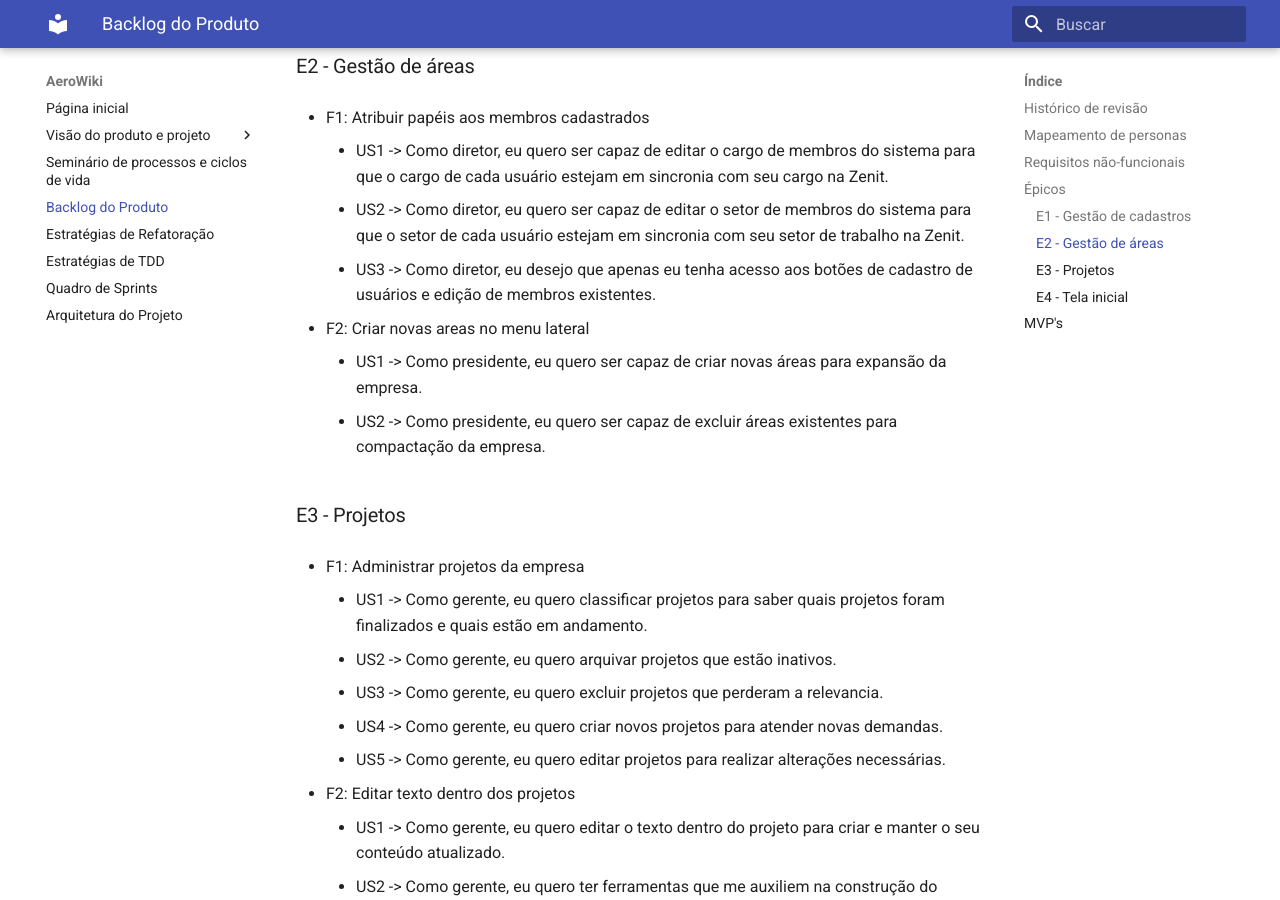
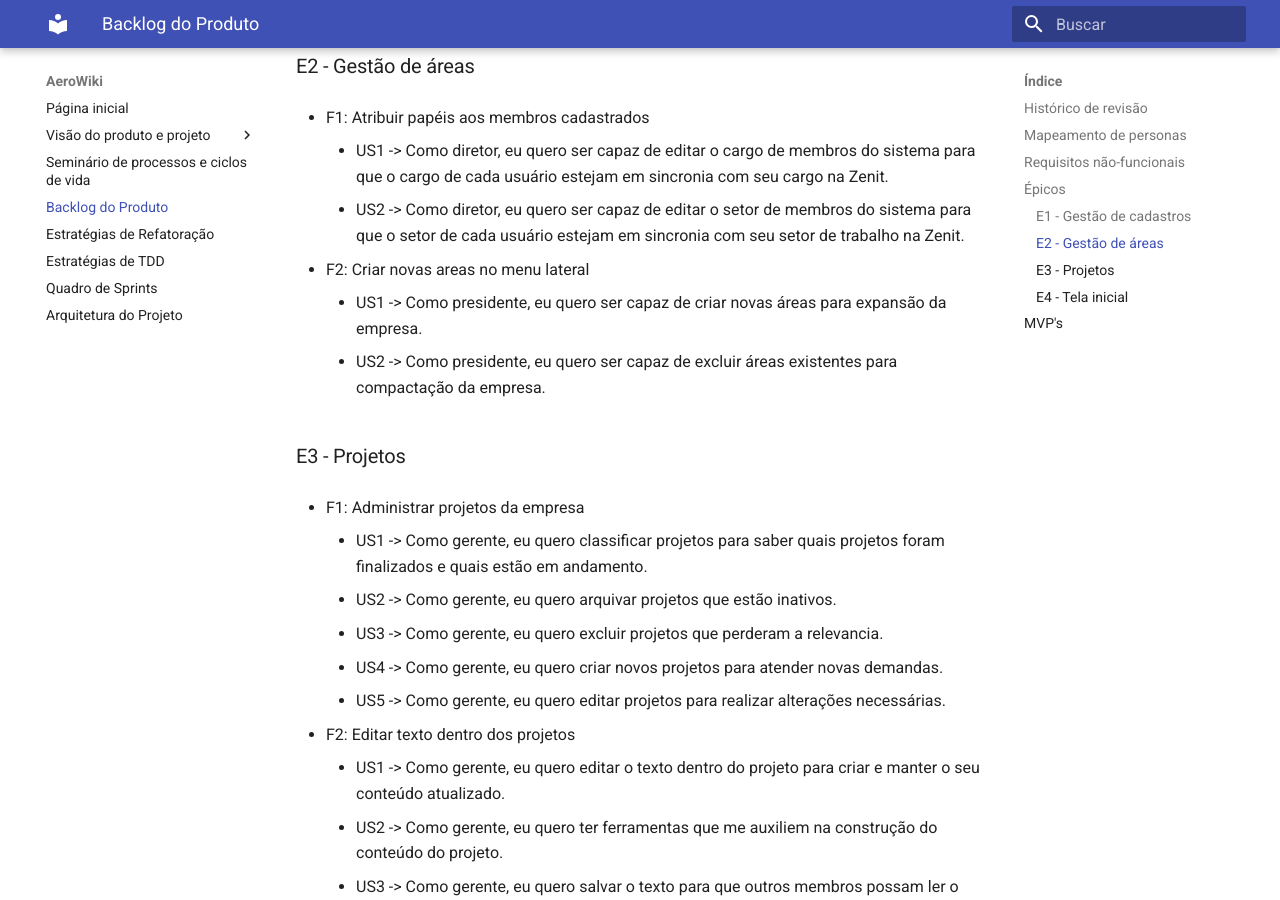
Before and after one commit to mdsreq-fga-unb/2022.2-AeroWiki, an MkDocs documentation site: the page built from gitpages/docs/backlog_do_podruto.md, in a window 1280 px wide and 900 px high, scrolled down 2619 px. Built offline with MkDocs 1.6.1 and Material for MkDocs 9.7.7, drawn with Linux system fonts in a browser that asks for light colours.

Commit message:
Update backlog_do_podruto.md

```diff
--- a/gitpages/docs/backlog_do_podruto.md
+++ b/gitpages/docs/backlog_do_podruto.md
@@ -50,7 +50,6 @@
 - F1: Atribuir papéis aos membros cadastrados
     - US1 -> Como diretor, eu quero ser capaz de editar o cargo de membros do sistema para que o cargo de cada usuário estejam em sincronia com seu cargo na Zenit.
     - US2 -> Como diretor, eu quero ser capaz de editar o setor de membros do sistema para que o setor de cada usuário estejam em sincronia com seu setor de trabalho na Zenit.
-    - US3 -> Como diretor, eu desejo que apenas eu tenha acesso aos botões de cadastro de usuários e edição de membros existentes.
 
 - F2: Criar novas areas no menu lateral
     - US1 -> Como presidente, eu quero ser capaz de criar novas áreas para expansão da empresa.
```
